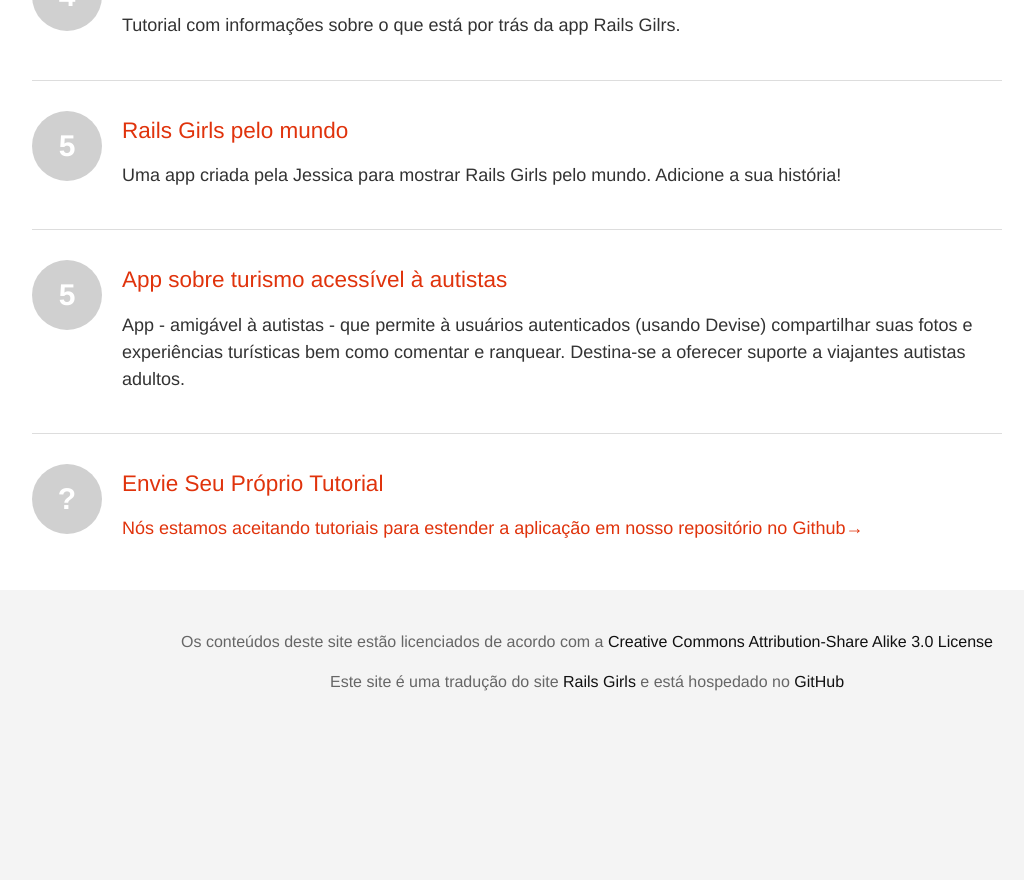
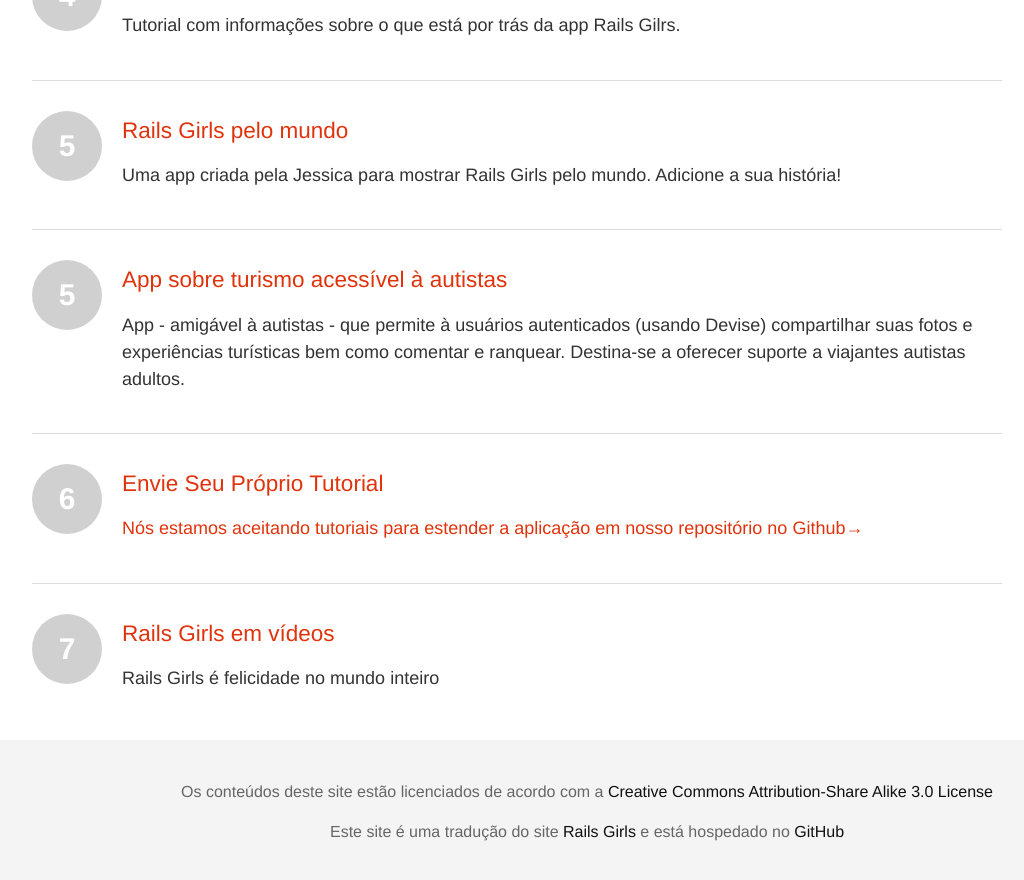
Before and after one commit to railsgirls/guides.railsgirls.com, a Jekyll site: the page built from index.html, in a window 1280 px wide and 900 px high, scrolled down 4640 px. Shown: the top 880 px of the window, without its empty margins (53-1077 px from the left). Built offline with Jekyll 4.4.1, drawn with Linux system fonts in a browser that asks for light colours; nearby versions of some CDN libraries; before the commit the page ends 5390 px from its top, so only the background shows below that.

Commit message:
Acréscimos na página index.html
1-) Adicionado número 6 no link "Envie seu próprio tutorial"
2-) Acréscimo do link 7 para a página "Rails Girls em vídeos"

```diff
--- a/index.html
+++ b/index.html
@@ -242,9 +242,17 @@
 
   <li>
     <a href="contributing">
-      <i>?</i>
+      <i>6</i>
       <h3>Envie Seu Próprio Tutorial</h3>
-      <p>Nós estamos aceitando tutoriais para estender a aplicação em nosso <a href="http://github.com/railsgirlsmaceio/railsgirlsguides">repositório no Github&rarr;</a></p>
+      <p>Nós estamos aceitando tutoriais para estender a aplicação em nosso <a href="http://github.com/railsgirlsmaceio/railsgirlsguides">repositório no Github&rarr;</p></a>
+    </a>
+  </li>
+
+  <li>
+    <a href="videos">
+      <i>7</i>
+      <h3>Rails Girls em vídeos</h3>
+      <p>Rails Girls é felicidade no mundo inteiro</p></a>
     </a>
   </li>
 </ul>
```
